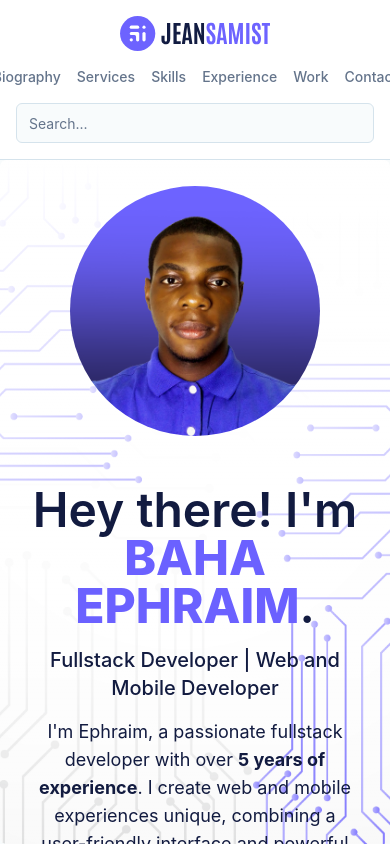
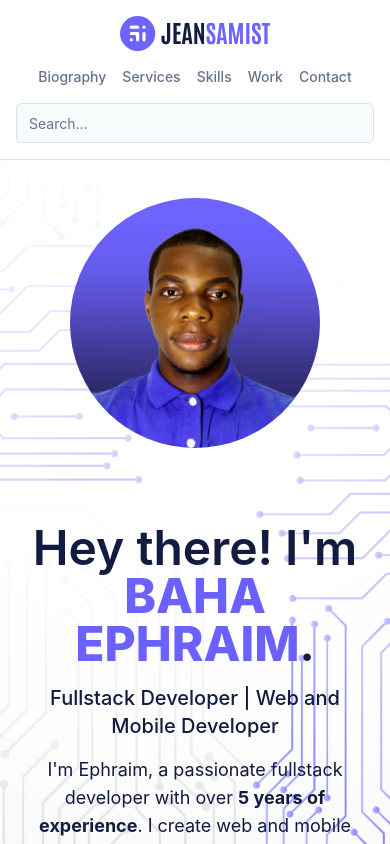
Before and after one commit to jeansamist/jeansamist-portfolio, a Next.js app: page / in a window 390 px wide. Built offline with nearby package versions, Linux system fonts and the light colour scheme.

Commit message:
fix sizes

```diff
--- a/src/components/HomeHero.tsx
+++ b/src/components/HomeHero.tsx
@@ -6,7 +6,7 @@ export const HomeHero: FunctionComponent = ({
   ...props
 }: React.HTMLAttributes<HTMLElement>) => {
   return (
-    <div className="hero w-full h-[calc(100vh-65px)]">
+    <div className="hero w-full h-[calc(100vh-160px)] md:h-[calc(100vh-65px)] min-h-[830px] md:min-h-[auto]">
       <div className="content w-full h-full bg-gradient-to-b from-white to-transparent">
         <div className="container h-full flex flex-col md:flex-row-reverse md:gap-16 items-center justify-around">
           <Image
--- a/src/components/Topbar.tsx
+++ b/src/components/Topbar.tsx
@@ -20,10 +20,6 @@ export const Topbar: FunctionComponent = ({
     {
       children: "Skills",
       href: "#skills",
-    },
-    {
-      children: "Experience",
-      href: "#experience",
     },
     {
       children: "Work",
```
